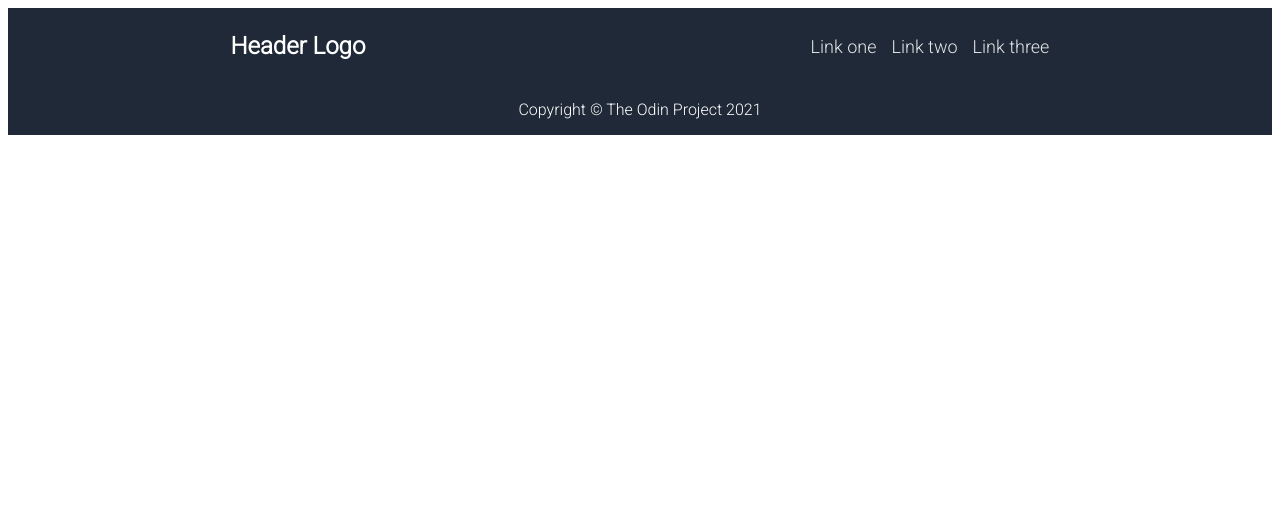
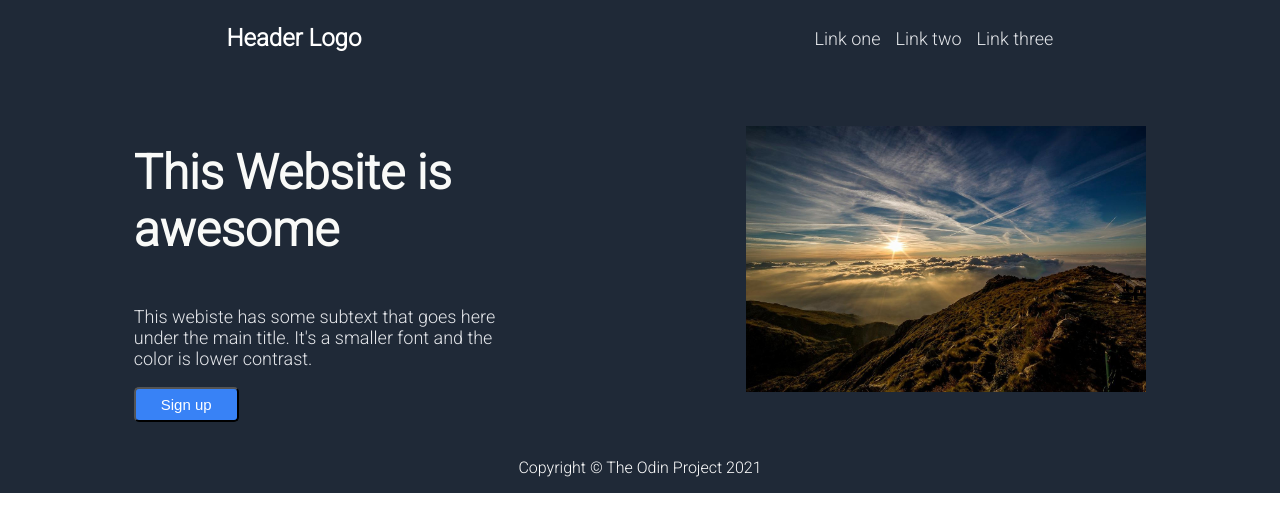
Before and after one commit to hectorgonzalezo/landing-page, a plain HTML site: page index.html in a window 1280 px wide. Drawn offline with Linux system fonts and the light colour scheme.

Commit message:
Finish top part of website

```diff
--- a/index.html
+++ b/index.html
@@ -1,12 +1,15 @@
 <!DOCTYPE html>
 <html lang="en">
+
 <head>
     <meta charset="UTF-8">
     <meta name="viewport" content="width=device-width, initial-scale=1.0">
     <link rel="stylesheet" href="./styles.css">
     <title>Landing Page</title>
 </head>
+
 <body>
+    <div class="top">
     <div class="header">
         <p class="logo">Header Logo</p>
         <div class="links">
@@ -15,7 +18,17 @@
             <a href="#">Link three</a>
         </div>
     </div>
-    <div class="hero-container">
+        <div class="hero-container">
+            <div class="hero-text-div">
+                <p class="hero">This Website is awesome</p>
+                <p class="hero-subtext">This webiste has some subtext that goes
+                    here under the main title. It's a smaller font and the color
+                    is lower contrast.</p>
+                <button>Sign up</button>
+            </div>
+            <img src="images/mountains.jpg" alt="Picture of mountains">
+
+        </div>
     </div>
     <div class="radom-container">
     </div>
@@ -27,4 +40,5 @@
         <p>Copyright &copy; The Odin Project 2021</p>
     </div>
 </body>
+
 </html>
--- a/styles.css
+++ b/styles.css
@@ -3,6 +3,7 @@ body {
     display: flex;
     flex-direction: column;
     font-family: 'Roboto', sans-serif;
+    margin: 0px;
 }
 
 a {
@@ -16,13 +17,19 @@ a {
 
 .header,
 .links,
-.footer {
+.footer,
+.hero-container{
     display: flex;
     justify-content: space-around;
     align-items: center;
     background-color: #1F2937;
     color: white;
 }
+
+.top {
+    flex-direction: column;
+}
+
 
 .logo {
     font-size: 24px;
@@ -34,3 +41,39 @@ a {
     justify-content: space-around;
     gap: 15px;
 }
+
+.hero-container {
+    padding: 20px 40px;
+    gap: 25px;
+}
+
+.hero-container img {
+    max-width: 400px;
+    flex: 1;
+}
+
+
+.hero-text-div {
+    max-width: 400px;
+    min-width: 200px;
+    flex: 1;
+}
+
+.hero {
+    font-size: 48px;
+    font-weight: bolder;
+    color: #F9FaF8;
+}
+
+.hero-subtext {
+    font-size: 18px;
+    color: #E5E7Eb
+}
+
+button {
+    background-color: #3882F6;
+    color: white;
+    border-radius: 5px;
+    padding: 7px 25px;
+    font-size: 15px;
+}
```
Also changed, not shown: images/mountains.jpg (added).
